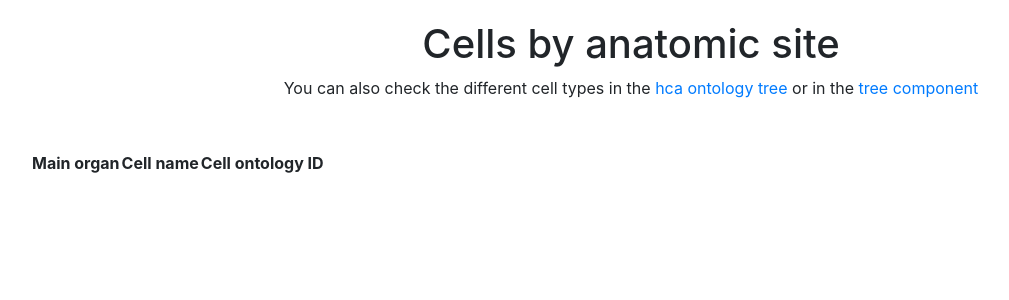
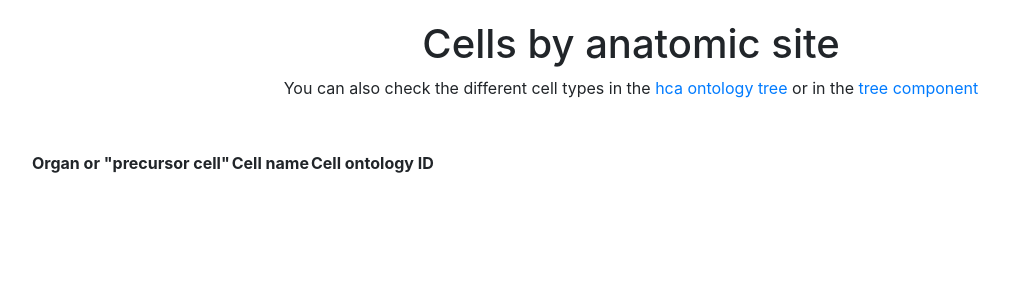
Before and after one commit to laurencenoel/ontoviewer, a Python web app: template ontoviewer/templates/cells.jinja2 in a window 1280 px wide. Shown: the top 300 px of the page, without its empty margins (9-1018 px from the left). Run offline with Jinja, Linux system fonts and the light colour scheme; the template is opened without the code that fills it, so the values that code supplies are empty; some libraries are stand-ins or nearby versions.

Commit message:
organ or precursor cell

```diff
--- a/ontoviewer/templates/cells.jinja2
+++ b/ontoviewer/templates/cells.jinja2
@@ -42,7 +42,7 @@
   >
 <thead>
         <tr>
-          <th data-field="organ" data-filter-control="input" data-filter-control="select" data-sortable="true" data-title-tooltip="adrenal gland,brain,colon,diaphragm,ear,esophagus,ear,gall bladder,ganglion,gonad,hear,immune organ,kidney,large intestine,liver,lung, pancreas, respiratory tract,skeletal element,skin,small intestine,spinal cord,stomach,thyroid,tongue,umbilical cord,urethra..">Main organ</th>
+          <th data-field="organ" data-filter-control="input" data-filter-control="select" data-sortable="true" data-title-tooltip="adrenal gland,brain,colon,diaphragm,ear,esophagus,ear,gall bladder,ganglion,gonad,hear,immune organ,kidney,large intestine,liver,lung, pancreas, respiratory tract,skeletal element,skin,small intestine,spinal cord,stomach,thyroid,tongue,umbilical cord,urethra..">Organ or "precursor cell"</th>
           <th data-field="cell_name" data-filter-control="input" data-sortable="true"  >Cell name</th>
 		  <th data-field="onto_ID" data-filter-control="input" data-sortable="true">Cell ontology ID</th>
         </tr>
```
